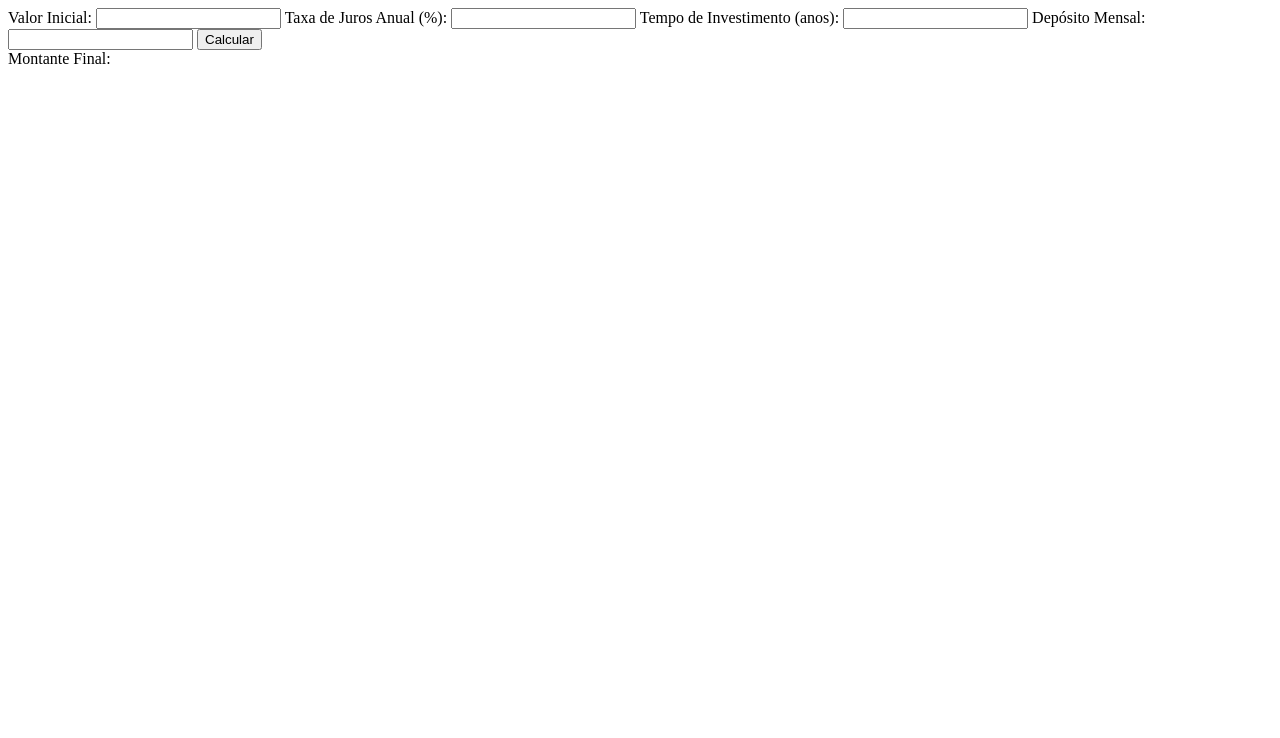
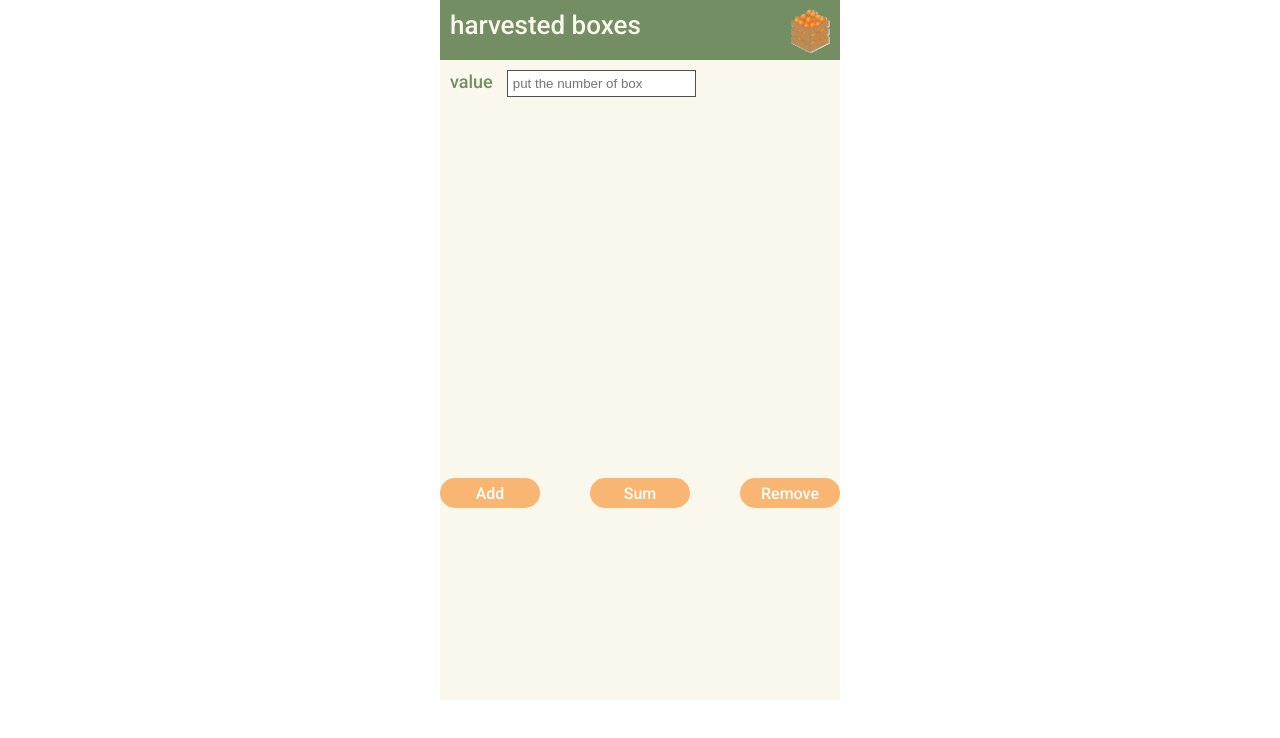
Before and after one commit to billuzumaki/todo-list, a plain HTML site: page index.html in a window 1280 px wide. Drawn offline with Linux system fonts and the light colour scheme.

Commit message:
firt commit

```diff
--- a/index.html
+++ b/index.html
@@ -4,30 +4,35 @@
     <meta charset="UTF-8">
     <meta http-equiv="X-UA-Compatible" content="IE=edge">
     <meta name="viewport" content="width=device-width, initial-scale=1.0">
+    <link rel="stylesheet" href="style.css">
+    <link rel="preconnect" href="https://fonts.googleapis.com">
+<link rel="preconnect" href="https://fonts.gstatic.com" crossorigin>
+<link href="https://fonts.googleapis.com/css2?family=Inter:wght@600&family=Roboto:wght@500&display=swap" rel="stylesheet">
     <title>Document</title>
 
 </head>
 <body>
+    <div class="container">
+        <header>
+            <h1>harvested boxes</h1>
+            <img src="laranjas-em-caixa.png" alt="">
+        </header>
 
-    <form class="form-container">
-        <label for="valor-inicial">Valor Inicial:</label>
-        <input type="number" id="valor-inicial" name="valor-inicial">
+        <label for="">value</label>
+        <input type="text" class="box" id="inputBox" placeholder="put the number of box">
 
-        <label for="taxa-juros">Taxa de Juros Anual (%):</label>
-        <input type="number" id="taxa-juros" name="taxa-juros">
+        <ul id="Todolist">
+        </ul>
+        <label id="result"></label>
 
-        <label for="tempo">Tempo de Investimento (anos):</label>
-        <input type="number" id="tempo" name="tempo">
-
-        <label for="deposito-mensal">Depósito Mensal:</label>
-        <input type="number" id="deposito-mensal" name="deposito-mensal">
-
-        <button type="button" onclick="calcularMontante()">Calcular</button>
-
-        <div>Montante Final: <span id="montante-final"></span></div>
-
-    </form>
+        <div id="bts">
+            <button id="bt" onclick="add()">Add</button>
+            <button onclick="sum()" id="bt">Sum</button>
+            <button onclick="remove()" id="bt">Remove</button>
+        </div>
+    </div>
 
     <script src="script.js"></script>
+
 </body>
 </html>
--- a/script.js
+++ b/script.js
@@ -1,18 +1,41 @@
-function calcularMontante() {
-    let valorInicial = parseFloat(document.getElementById("valor-inicial").value);
-    let taxaJuros = parseFloat(document.getElementById("taxa-juros").value);
-    let tempo = parseFloat(document.getElementById("tempo").value);
-    let depositoMensal = parseFloat(document.getElementById("deposito-mensal").value);
+const totalBox = []
+const list = document.getElementById('Todolist');
+const result = document.getElementById("result");
+const today = new Date();
+const dayOfWeek = today.getDay();
 
-    let montante = calcularJurosCompostos(valorInicial, taxaJuros, tempo, depositoMensal);
-    document.getElementById("montante-final").textContent = montante;
-  }
+// Convert the day of the week to a string
+const daysOfWeek = ["Sunday", "Monday", "Tuesday", "Wednesday", "Thursday", "Friday", "Saturday"];
+const dayName = daysOfWeek[dayOfWeek];
 
-  function calcularJurosCompostos(valorInicial, taxaJuros, tempo, depositoMensal) {
-    let montante = valorInicial;
-    for (let i = 1; i <= tempo * 12; i++) {
-      montante += depositoMensal;
-      montante *= 1 + taxaJuros/100/12;
+
+function add() {
+    const boxes = document.querySelector('.box').value;
+    const li = document.createElement('li');
+
+    if(boxes !== "" && ! isNaN(boxes) && list.childNodes.length < 11) {
+        li.innerHTML = `${dayName}  ${boxes}`;
+        list.appendChild(li);
+
+        totalBox.push(parseInt(boxes));
     }
-    return montante.toFixed(2);
-  }
+
+}
+
+function sum() {
+    if(totalBox.length != 0) {
+        const sum = totalBox.reduce((total, valor) => total + valor);
+        result.innerText = `Total:  ${sum}`;
+    } else {
+        result.innerText = 'Total: 0';
+    }
+}
+
+function remove() {
+    if(list.childNodes.length > 0) {
+
+        const lastItem = list.lastChild;
+        totalBox.pop();
+        list.removeChild(lastItem);
+    }
+}
--- a/style.css
+++ b/style.css
@@ -1,88 +1,71 @@
-body {
+*{
     margin: 0;
     padding: 0;
 }
 
-.form-container {
-    max-width: 600px;
-    margin: 0 auto;
-    padding: 20px;
-    border: 1px solid #ccc;
-    border-radius: 10px;
-    box-shadow: 0 0 10px rgba(0, 0, 0, 0.2);
-    background-color: #f5f5f5;
+.container {
+    position: relative;
+    margin-left: auto;
+    margin-right: auto;
+    width: 400px;
+    height: 700px;
+    background-color: #FAF8ED;
 }
 
-  h2 {
-    text-align: center;
-    margin-top: 0;
+h1 {
+    color: #FAF8ED;
+    font-size: 26px;
+    font-weight: 500;
+    font-family: 'Roboto', sans-serif;
+    padding: 10px 0px 0px 10px;
 }
 
 label {
-    display: block;
-    margin-bottom: 5px;
+    margin: 10px 0px 0px 10px;
+    color: #748E63;
+    font-family: 'Roboto', sans-serif;
+    font-size: large;
 }
 
-  input[type="number"], button {
-    display: block;
-    width: 100%;
-    padding: 10px;
-    border-radius: 5px;
-    border: 1px solid #ccc;
-    box-sizing: border-box;
-    font-size: 16px;
+#inputBox {
+    margin: 10px 0px 0px 10px;
+    padding: 5px;
+    border: #505050 solid 1px;
 }
 
-  input[type="number"]:focus, button:focus {
-    outline: none;
-    border-color: #00bcd4;
-    box-shadow: 0 0 5px #00bcd4;
+#bt {
+    width: 100px;
+    height: 30px;
+    border-radius: 15px;
+    border: none;
+    font-size: 16px;
+    font-weight: 500;
+    background-color: #F9B572;
+    color: #ffffff;
+    font-family: 'Roboto', sans-serif;
 }
 
-  button {
-    background-color: #00bcd4;
-    color: #fff;
-    cursor: pointer;
-    transition: background-color 0.3s ease;
+header {
+    background-color: #748E63;
+    height: 60px;
+    display: flex;
+    justify-content: space-between;
 }
 
-  button:hover {
-    background-color: #0097a7;
+ul {
+    height: 360px;
 }
 
-  #montante-final {
-    font-weight: bold;
-    color: #00bcd4;
+li {
+    font-size: 16px;
+    color: #748E63;
+    list-style: none;
+    margin: 15px;
 }
 
-/* Estilos para telas com menos de 600 pixels de largura (dispositivos móveis) */
-@media screen and (max-width: 600px) {
-    body {
-      font-size: 14px;
+#bts {
+    display: flex;
+    flex-direction: row;
+    justify-content: space-between;
+    padding: 0px;
 }
-    h1 {
-      font-size: 28px;
-    }
-    input[type="number"], button {
-      width: 100%;
-      padding: 10px;
-      margin: 5px 0;
-      box-sizing: border-box;
-    }
-  }
-
-  /* Estilos para telas maiores que 600 pixels de largura (desktops e laptops) */
-  @media screen and (min-width: 601px) {
-    body {
-      font-size: 16px;
-    }
-    h1 {
-      font-size: 36px;
-    }
-    input[type="number"], button {
-      width: auto;
-      padding: 8px;
-      margin: 10px;
-      box-sizing: content-box;
-    }
-  }
```
Also changed, not shown: laranjas-em-caixa.png (added). Lines whose indentation alone changed are shown as unchanged.
